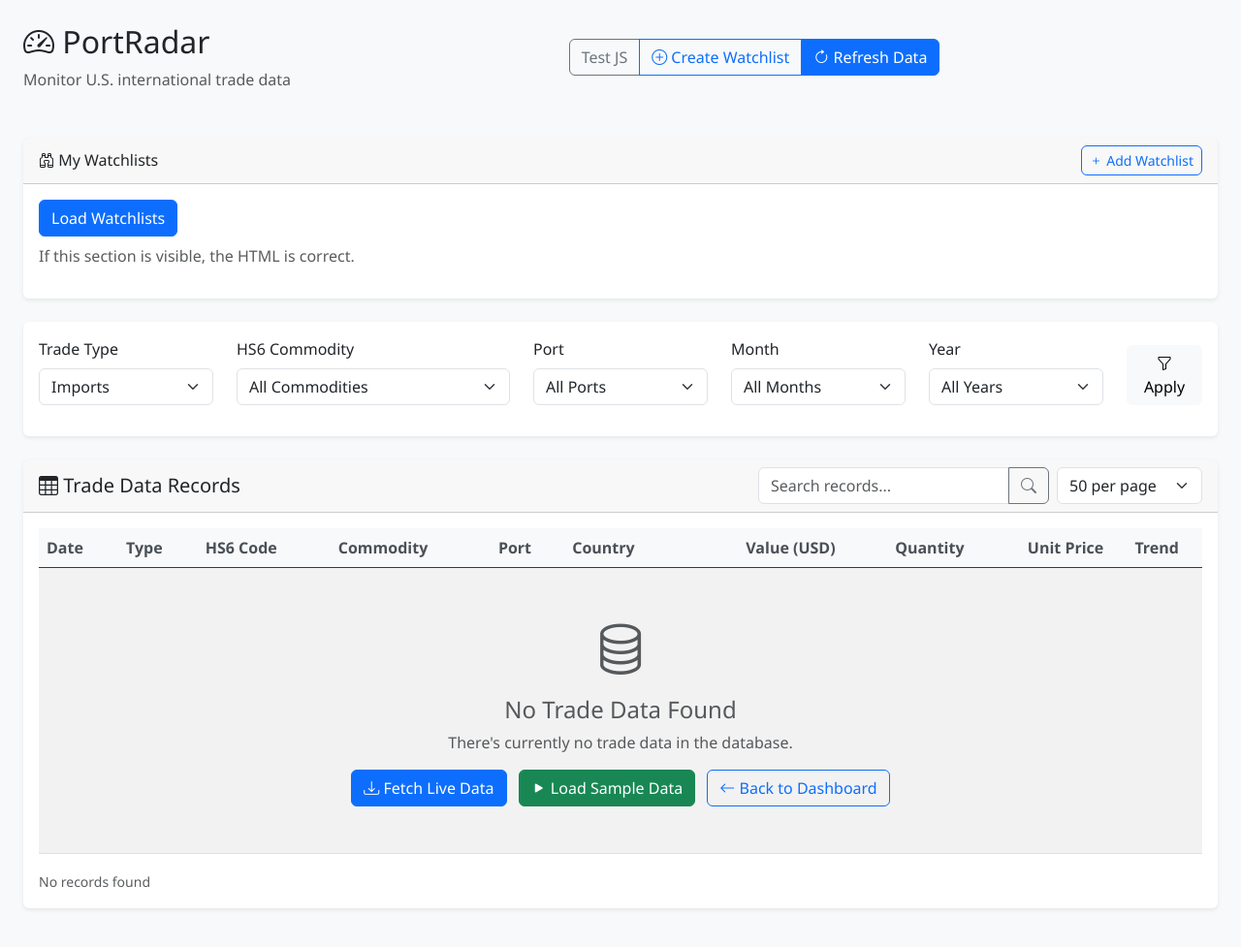
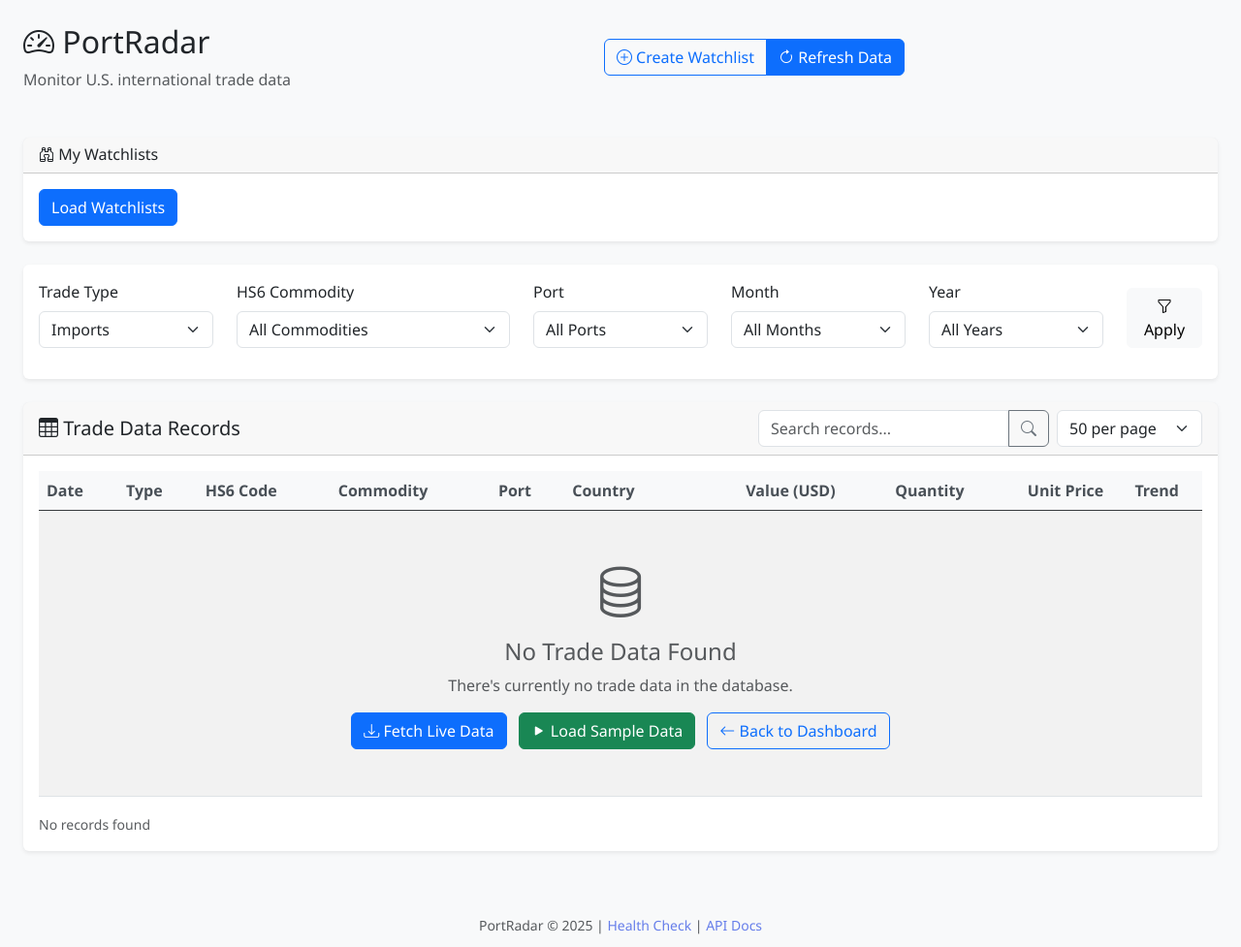
Before and after one commit to salmansheikhutk/portradar, a Flask app: page /dashboard in a window 1280 px wide. Shown: the part 62-1039 px from the top of the page at 97% size. Run offline with Flask 3, Linux system fonts and the light colour scheme; data that the repository does not hold is empty; some libraries are stand-ins or nearby versions.

Commit message:
simplify

```diff
--- a/templates/trade_data.html
+++ b/templates/trade_data.html
@@ -46,9 +46,6 @@
                     <p class="text-muted mb-0">Monitor U.S. international trade data</p>
                 </div>
                 <div class="btn-group">
-                    <button class="btn btn-outline-secondary" onclick="testFunction()">
-                        Test JS
-                    </button>
                     <button class="btn btn-outline-primary" onclick="showCreateWatchlistModal()">
                         <i class="bi bi-plus-circle"></i> Create Watchlist
                     </button>
@@ -65,18 +62,14 @@
     <div class="row mb-4" id="watchlistsSection" style="display: block;">
         <div class="col-12">
             <div class="card">
-                <div class="card-header d-flex justify-content-between align-items-center">
+                <div class="card-header">
                     <h6 class="mb-0"><i class="bi bi-binoculars"></i> My Watchlists</h6>
-                    <button class="btn btn-sm btn-outline-primary" onclick="showCreateWatchlistModal()">
-                        <i class="bi bi-plus"></i> Add Watchlist
-                    </button>
                 </div>
                 <div class="card-body">
                     <div id="watchlistsContainer" class="row">
                         <!-- Watchlists will be loaded here -->
                         <div class="col-12">
                             <button class="btn btn-primary" onclick="loadDashboardWatchlists()">Load Watchlists</button>
-                            <p class="text-muted mt-2">If this section is visible, the HTML is correct.</p>
                         </div>
                     </div>
                 </div>
```
